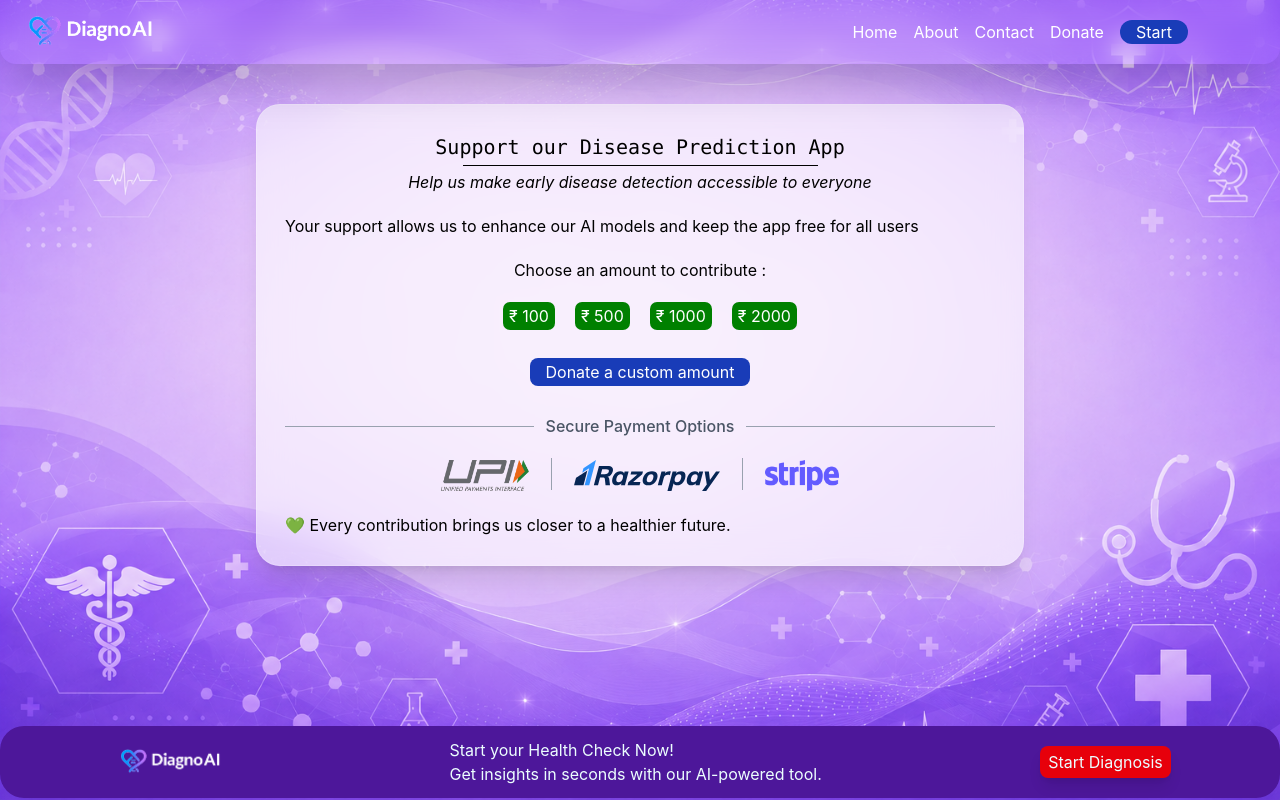
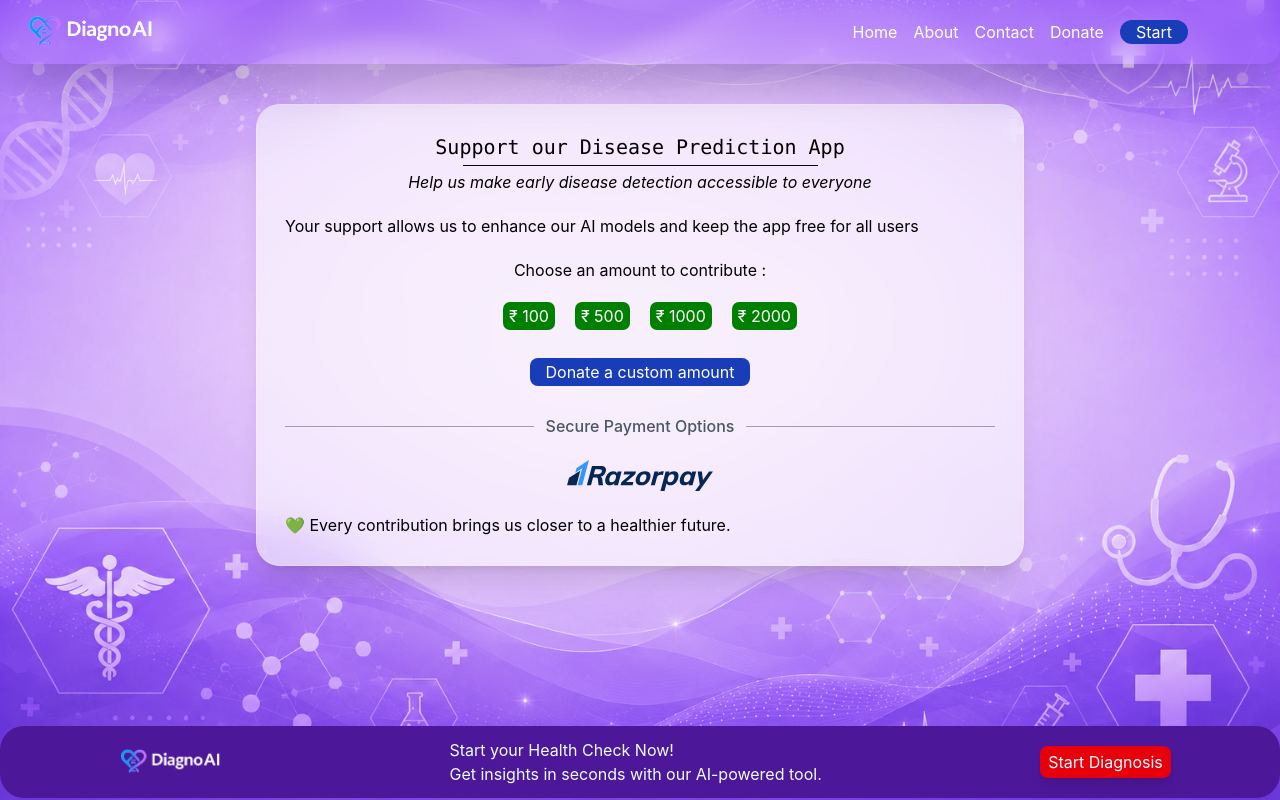
Before and after one commit to shiviii43/DiagnoAI, a React (Vite) app in the folder disease-prediction-frontend/: page /donate in a window 1280 px wide. Built offline with nearby package versions, Linux system fonts and the light colour scheme.

Commit message:
Fixes in the Donate page

```diff
--- a/disease-prediction-frontend/src/pages/Donate.jsx
+++ b/disease-prediction-frontend/src/pages/Donate.jsx
@@ -1,8 +1,6 @@
 import "../style/Donate.css"
 import PageTitle from '../components/PageTitle'
-import UPI from "../assets/images/UPI_Logo.png"
 import RazerPay from "../assets/images/Razorpay_logo.svg"
-import Stripe from "../assets/images/Stripe_Logo.png"
 
 function Donate() {
   const title = "Support our Disease Prediction App"
@@ -14,10 +12,10 @@ function Donate() {
       <div className="flex flex-col my-5">
         <h1 className="mx-auto">Choose an amount to contribute : </h1>
         <div className="mx-auto my-5" >
-          <button className="btn">₹ 100</button>
-          <button className="btn">₹ 500</button>
-          <button className="btn">₹ 1000</button>
-          <button className="btn">₹ 2000</button>
+          <button className="btn" value={100}>₹ 100</button>
+          <button className="btn" value={500}>₹ 500</button>
+          <button className="btn" value={1000}>₹ 1000</button>
+          <button className="btn" value={2000}>₹ 2000</button>
         </div>
         <button className="bg-blue-800 text-white px-4 py-0.5 mx-auto my-2 rounded-lg">Donate a custom amount</button>
       </div>
@@ -29,11 +27,7 @@ function Donate() {
         <div className="grow border-t border-gray-400"></div>
       </div>
       <div className="flex justify-center my-5">
-        <img className="paymentLogo" src={UPI}/>
-        <div className="h-8 border-l border-gray-400"></div>
         <img className="paymentLogo" src={RazerPay}/>
-        <div className="h-8 border-l border-gray-400"></div>
-        <img className="paymentLogo" src={Stripe}/>
       </div>
       <p>💚 Every contribution brings us closer to a healthier future.</p>
     </div>
```
Also changed, not shown: disease-prediction-frontend/src/assets/images/Stripe_Logo.png (deleted), disease-prediction-frontend/src/assets/images/UPI_Logo.png (deleted).
